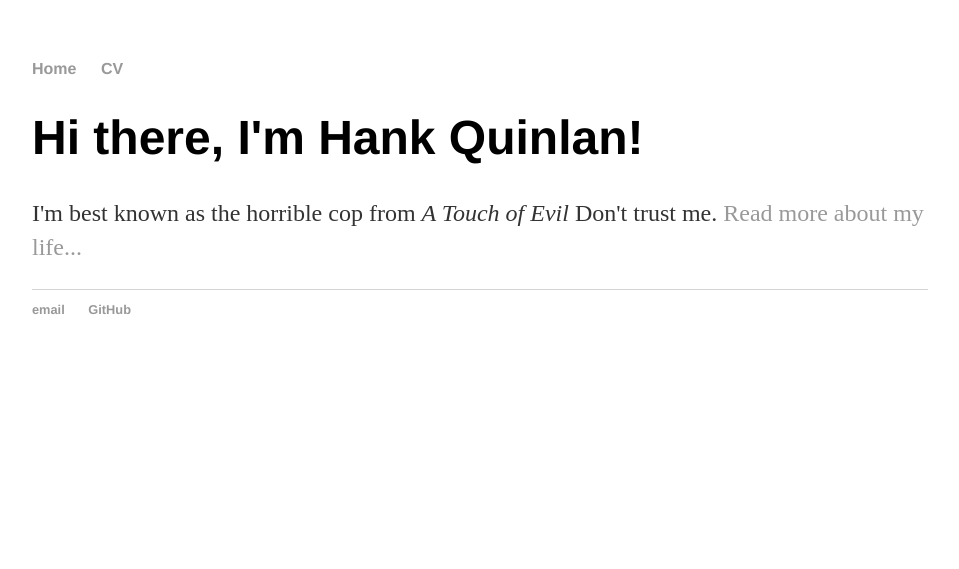
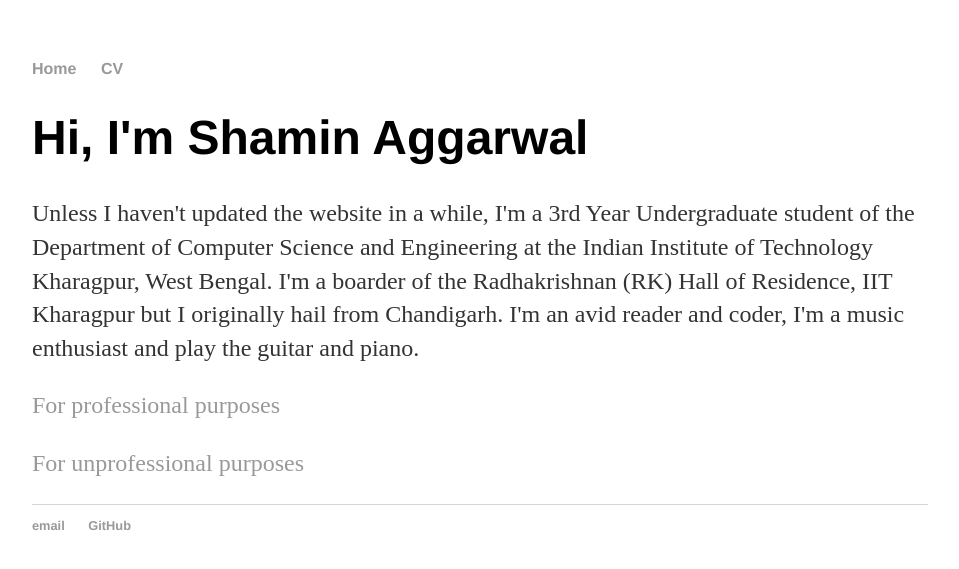
Before and after one commit to shamin1998/shamin1998.github.io, a Jekyll site: the page built from index.html, in a window 1280 px wide. Shown: the top 569 px of the page, without its empty margins (160-1119 px from the left). Built offline with Jekyll 4.4.1, drawn with Linux system fonts in a browser that asks for light colours.

Commit message:
Removed About

```diff
--- a/index.html
+++ b/index.html
@@ -1,8 +1,10 @@
 ---
 layout: default
-title: Hank Quinlan, Horrible Cop
+title: About Shamin Aggarwal
 ---
 <div class="blurb">
-	<h1>Hi there, I'm Hank Quinlan!</h1>
-	<p>I'm best known as the horrible cop from <em>A Touch of Evil</em> Don't trust me. <a href="/about">Read more about my life...</a></p>
+	<h1>Hi, I'm Shamin Aggarwal</h1>
+	<p>Unless I haven't updated the website in a while, I'm a 3rd Year Undergraduate student of the Department of Computer Science and Engineering at the Indian Institute of Technology Kharagpur, West Bengal. I'm a boarder of the Radhakrishnan (RK) Hall of Residence, IIT Kharagpur but I originally hail from Chandigarh. I'm an avid reader and coder, I'm a music enthusiast and play the guitar and piano.</p>
+  <p><a href="/cv">For professional purposes</a></p>
+  <p><a href="https://www.facebook.com/shamin.aggarwal">For unprofessional purposes</a></p>
 </div><!-- /.blurb -->
```
